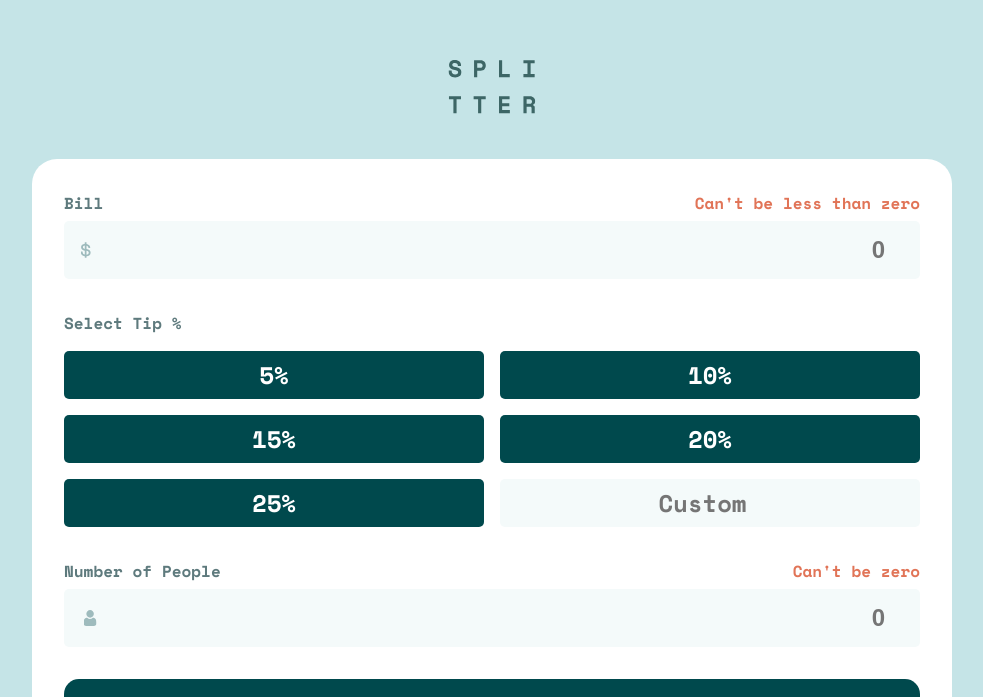
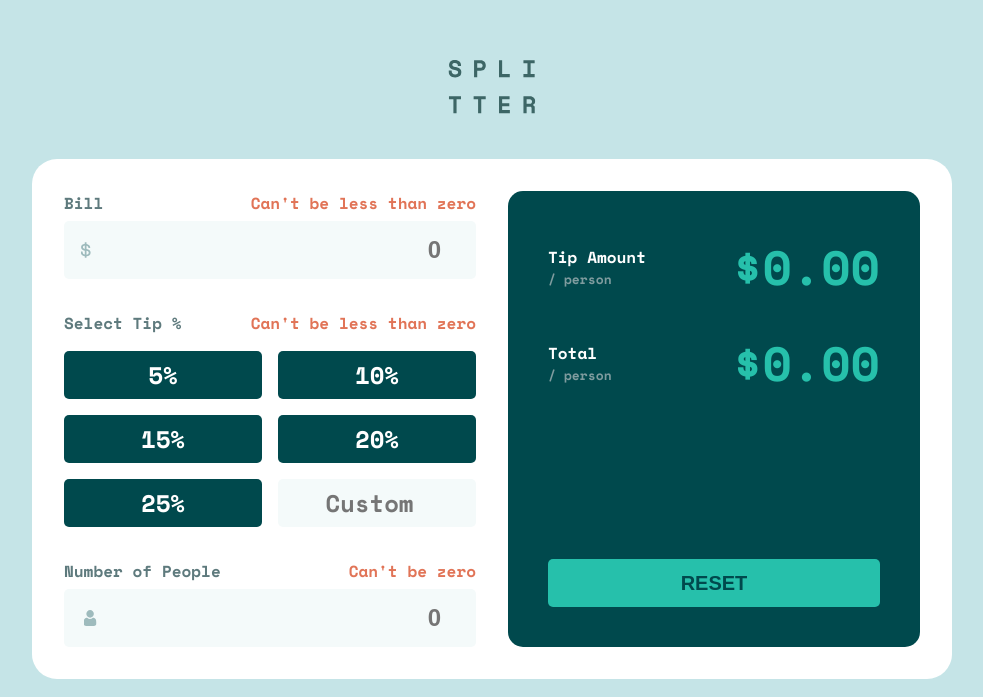
Before and after one commit to delroscol98/Tip-Calculator-V2, a React (Create React App) app: page / in a window 1280 px wide. Shown: the part 103-800 px from the top of the page, without its empty margins (148-1131 px from the left). Built offline with nearby package versions, Linux system fonts and the light colour scheme.

Commit message:
Summary responsive

```diff
--- a/src/App.css
+++ b/src/App.css
@@ -27,7 +27,7 @@ html {
 }
 
 .body-large {
-  font-size: 3.2rem;
+  font-size: clamp(3.2rem, 8.533vw, 4.8rem);
 }
 
 /*VARIABLES*/
--- a/src/Calculator/Calculator.css
+++ b/src/Calculator/Calculator.css
@@ -15,5 +15,6 @@
     left: 50%;
     transform: translateX(-50%);
     border-radius: 2.5rem;
+    grid-template-columns: repeat(2, 1fr);
   }
 }
--- a/src/Percentage/Percentage.css
+++ b/src/Percentage/Percentage.css
@@ -36,3 +36,11 @@
   border: none;
   border-radius: 0.5rem;
 }
+
+.percentage__input:hover {
+  cursor: pointer;
+}
+
+.percentage__input:focus {
+  outline: 2px solid var(--cyan-1);
+}
--- a/src/Percentage/Percentage.js
+++ b/src/Percentage/Percentage.js
@@ -2,10 +2,14 @@ import "./Percentage.css";
 
 import Label from "../Label/Label";
 
-const Percentage = ({ label }) => {
+const Percentage = () => {
   return (
     <section className="percentage">
-      <Label label="Select Tip %" inputId="percentage" />
+      <Label
+        label="Select Tip %"
+        inputId="percentage"
+        errMsg="Can't be less than zero"
+      />
       <section className="percentage__btn-container">
         <input
           className="percentage__btn body-main"
@@ -42,6 +46,7 @@ const Percentage = ({ label }) => {
           type="number"
           placeholder="Custom"
           id="percentage"
+          min="0"
         />
       </section>
     </section>
--- a/src/Summary/Summary.css
+++ b/src/Summary/Summary.css
@@ -4,14 +4,29 @@
   padding: 2.4rem;
 }
 
-.summary__details {
-  display: grid;
-  gap: 2rem;
+@media screen and (min-width: 57.5em) {
+  .summary {
+    display: grid;
+    padding: 4rem;
+    grid-row: 1 / 4;
+    grid-column: 2 / 3;
+  }
 }
 
 .summary__details-container {
   display: flex;
+  align-items: center;
   justify-content: space-between;
+}
+
+.summary__details-container:last-child {
+  margin-top: 2rem;
+}
+
+@media screen and (min-width: 57.5em) {
+  .summary__details-container:last-child {
+    margin-top: 2.5rem;
+  }
 }
 
 .summary__details--text {
@@ -49,3 +64,9 @@
   cursor: pointer;
   background-color: hsl(173, 61%, 77%);
 }
+
+@media screen and (min-width: 57.5em) {
+  .summary__btn {
+    align-self: end;
+  }
+}
--- a/src/Summary/Summary.js
+++ b/src/Summary/Summary.js
@@ -11,7 +11,7 @@ const Summary = () => {
               / person
             </span>
           </p>
-          <p className="summary__details--number body-large">$10</p>
+          <p className="summary__details--number body-large">$0.00</p>
         </article>
         <article className="summary__details-container">
           <p className="summary__details--text body-sm">
@@ -20,7 +20,7 @@ const Summary = () => {
               / person
             </span>
           </p>
-          <p className="summary__details--number body-large">$10</p>
+          <p className="summary__details--number body-large">$0.00</p>
         </article>
       </section>
 
```
